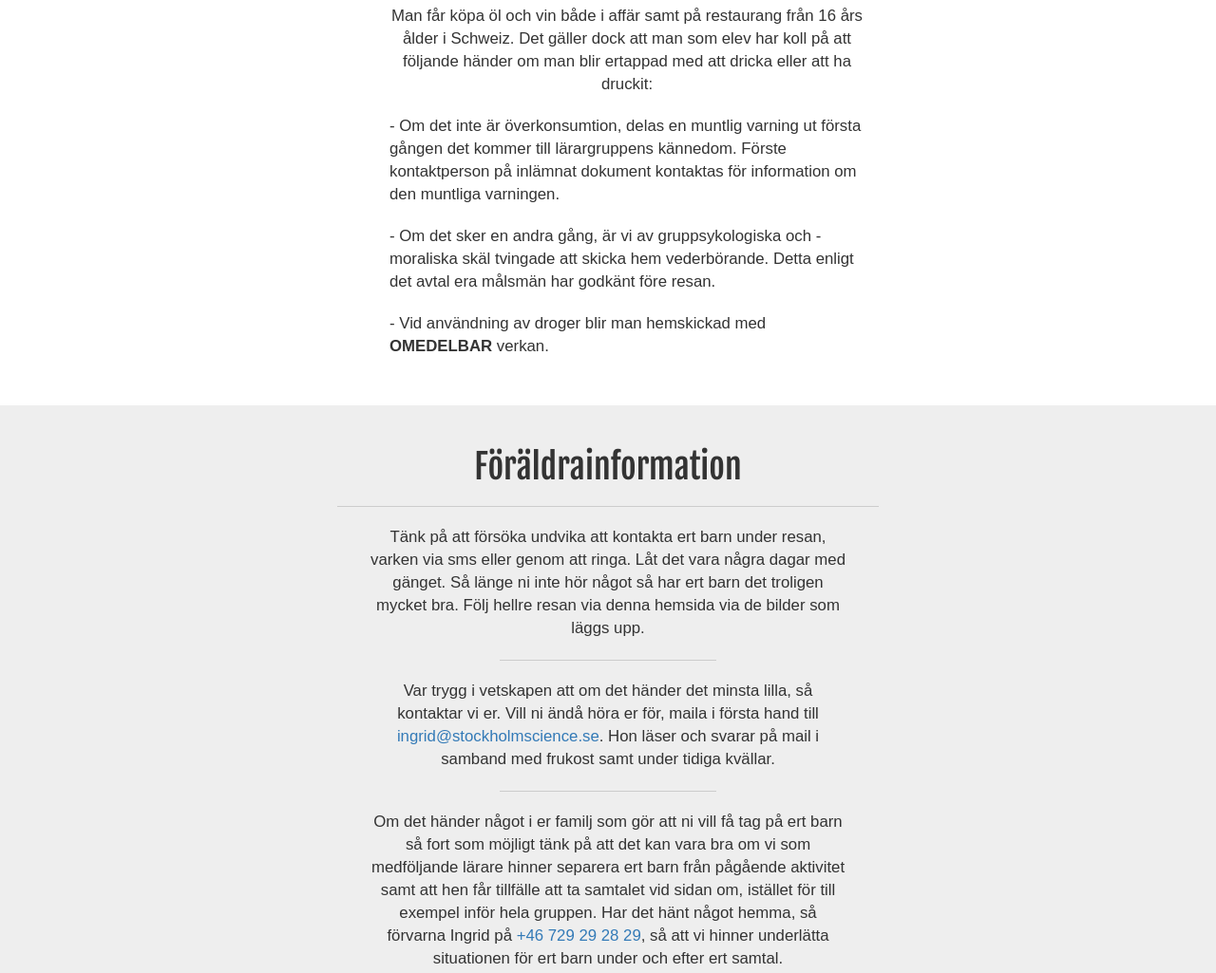
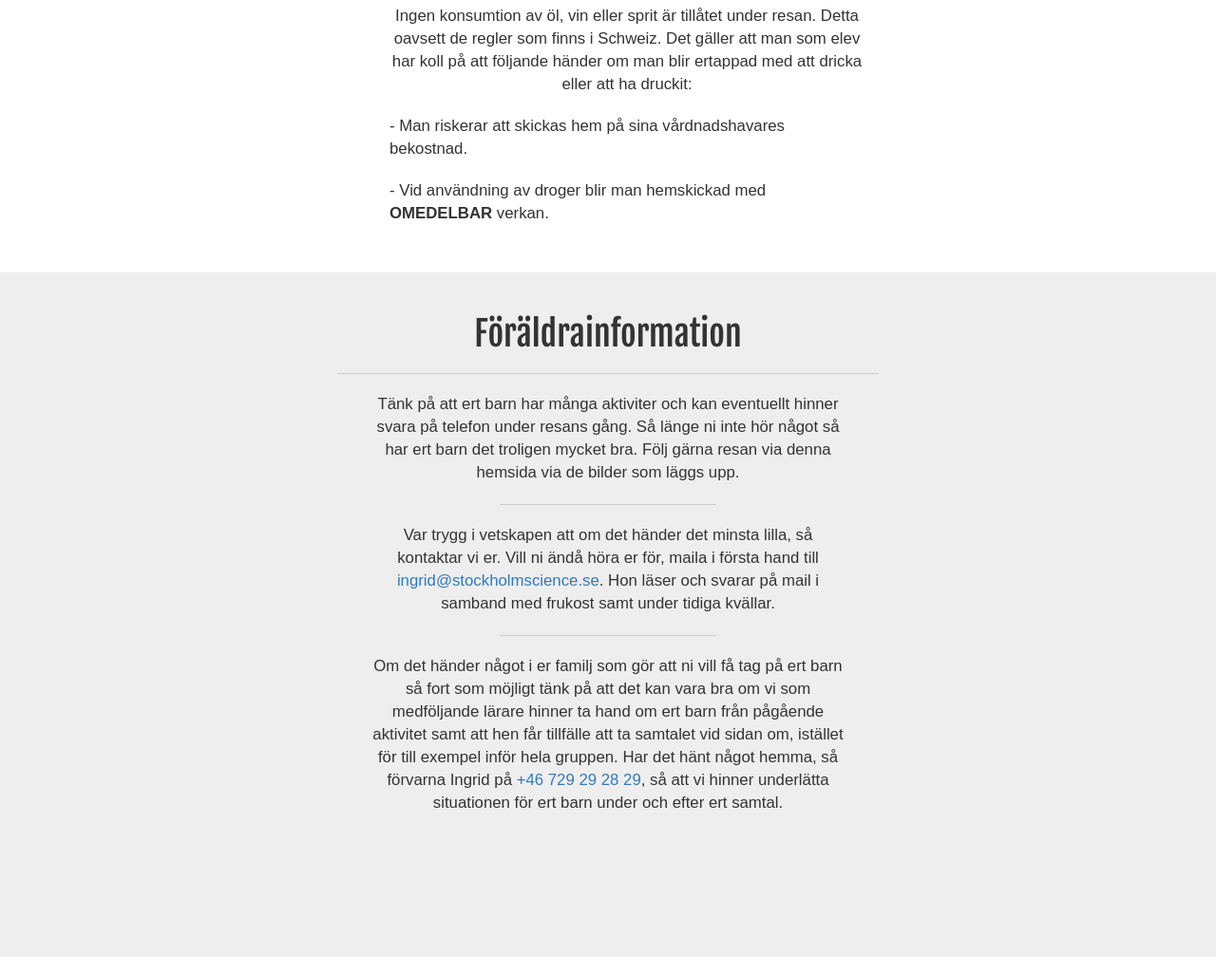
Before and after one commit to oskaryil/geneve-ssis, a plain HTML site: page index.html in a window 1280 px wide. Shown: the part 4060-5085 px from the top of the page at 95% size. Drawn offline with Linux system fonts and the light colour scheme; a web font is replaced by a local one.

Commit message:
Patrik sågade Ingrids texter

```diff
--- a/index.html
+++ b/index.html
@@ -308,12 +308,10 @@
                 <div class="list">
                   <ul>
                     <hr>
-                  <li class="listwidth text-center">Man får köpa öl och vin både i affär samt på restaurang från 16 års ålder i Schweiz. Det gäller dock att man som elev har koll på att följande händer om man blir ertappad med att dricka eller att ha druckit:</li>
+                  <li class="listwidth text-center">Ingen konsumtion av öl, vin eller sprit är tillåtet under resan. Detta oavsett de regler som finns i Schweiz. Det gäller att man som elev har koll på att följande händer om man blir ertappad med att dricka eller att ha druckit:</li>
                     <br>
-                  <li class="listwidth">- Om det inte är överkonsumtion, delas en muntlig varning ut första gången det kommer till lärargruppens kännedom. Förste kontaktperson på inlämnat dokument kontaktas för information om den muntliga varningen.</li>
+                  <li class="listwidth">- Man riskerar att skickas hem på sina vårdnadshavares bekostnad.</li>
                     <br>
-                  <li class="listwidth">- Om det sker en andra gång, är vi av gruppsykologiska och -moraliska skäl tvingade att skicka hem vederbörande. Detta enligt det avtal era målsmän har godkänt före resan.</li>
-                  <br>
                   <li class="listwidth">- Vid användning av droger blir man hemskickad med <strong>OMEDELBAR</strong> verkan.</li>
                   </ul>
                 </div>
@@ -332,7 +330,7 @@
               </div>
               <div class="row">
                 <div class="col-md-12">
-                  <p class="text-center listwidth">Tänk på att försöka undvika att kontakta ert barn under resan, varken via sms eller genom att ringa. Låt det vara några dagar med gänget. Så länge ni inte hör något så har ert barn det troligen mycket bra. Följ hellre resan via denna hemsida via de bilder som läggs upp.</p>
+                  <p class="text-center listwidth">Tänk på att ert barn har många aktiviter och kan eventuellt hinner svara på telefon under resans gång. Så länge ni inte hör något så har ert barn det troligen mycket bra. Följ gärna resan via denna hemsida via de bilder som läggs upp.</p>
                   <hr class="hr-mini">
                 </div>
               </div>
@@ -344,7 +342,7 @@
               </div>
               <div class="row">
                 <div class="col-md-12">
-                  <p class="text-center listwidth">Om det händer något i er familj som gör att ni vill få tag på ert barn så fort som möjligt tänk på att det kan vara bra om vi som medföljande lärare hinner separera ert barn från pågående aktivitet samt att hen får tillfälle att ta samtalet vid sidan om, istället för till exempel inför hela gruppen. Har det hänt något hemma, så förvarna Ingrid på <a href="tel:+46729292829">+46 729 29 28 29</a>, så att vi hinner underlätta situationen för ert barn under och efter ert samtal.</p>
+                  <p class="text-center listwidth">Om det händer något i er familj som gör att ni vill få tag på ert barn så fort som möjligt tänk på att det kan vara bra om vi som medföljande lärare hinner ta hand om ert barn från pågående aktivitet samt att hen får tillfälle att ta samtalet vid sidan om, istället för till exempel inför hela gruppen. Har det hänt något hemma, så förvarna Ingrid på <a href="tel:+46729292829">+46 729 29 28 29</a>, så att vi hinner underlätta situationen för ert barn under och efter ert samtal.</p>
                 </div>
               </div>
             </div>
```
